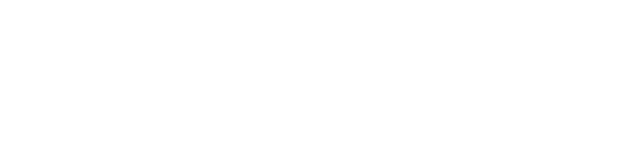
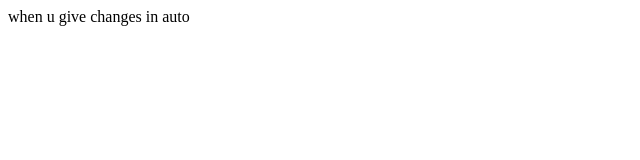
Before and after one commit to g13durga/1stproject, a plain HTML site: page index.html in a window 1280 px wide. Shown: the whole page, without its empty margins (0-640 px from the left). Drawn offline with Linux system fonts and the light colour scheme.

Commit message:
changes in script.sh style.css

```diff
--- a/index.html
+++ b/index.html
@@ -6,6 +6,8 @@
     <title>Document</title>
 </head>
 <body>
-
+    <body>
+        when u give changes in auto
+    </body>
 </body>
 </html>
--- a/style.css
+++ b/style.css
@@ -1,4 +1,5 @@
 body {
     background-color: blue;
     max-height: 40 area;
+    background-color: black;
 }
```
Also changed, not shown: 1 other file.
